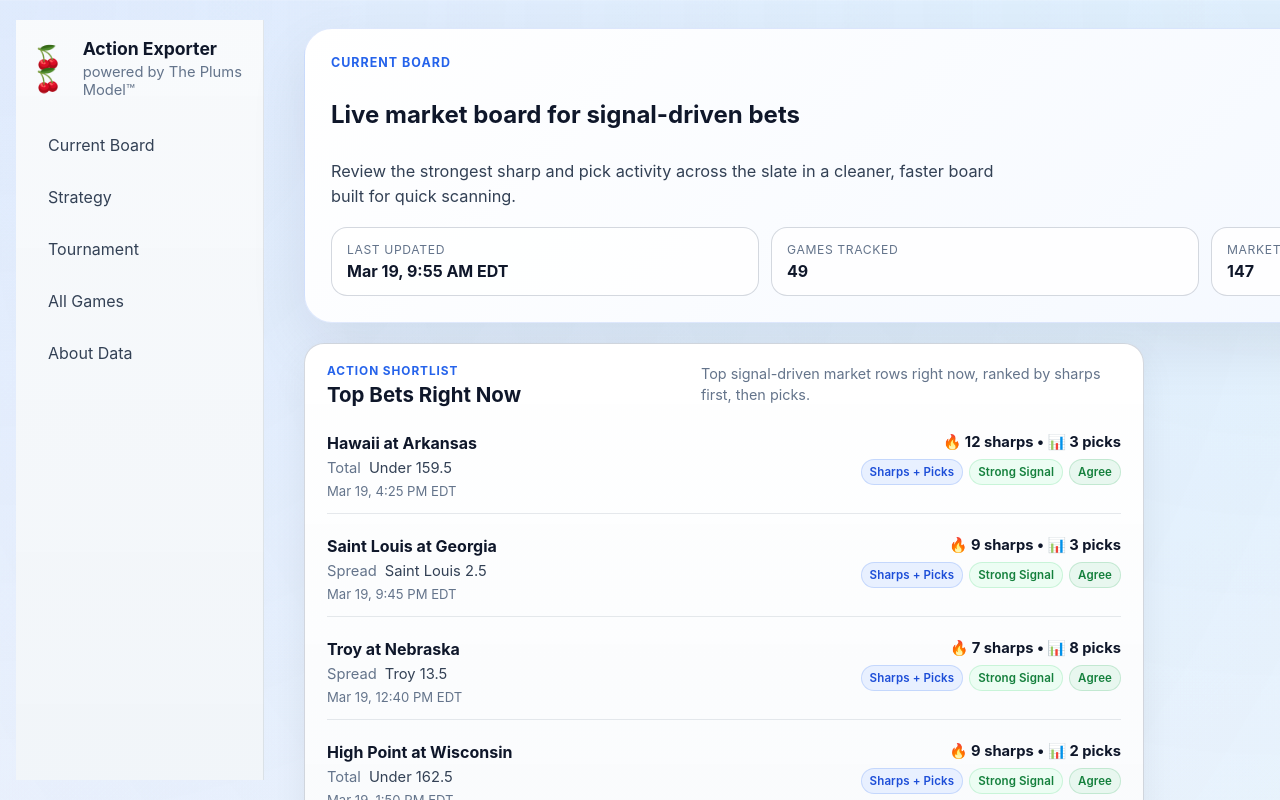
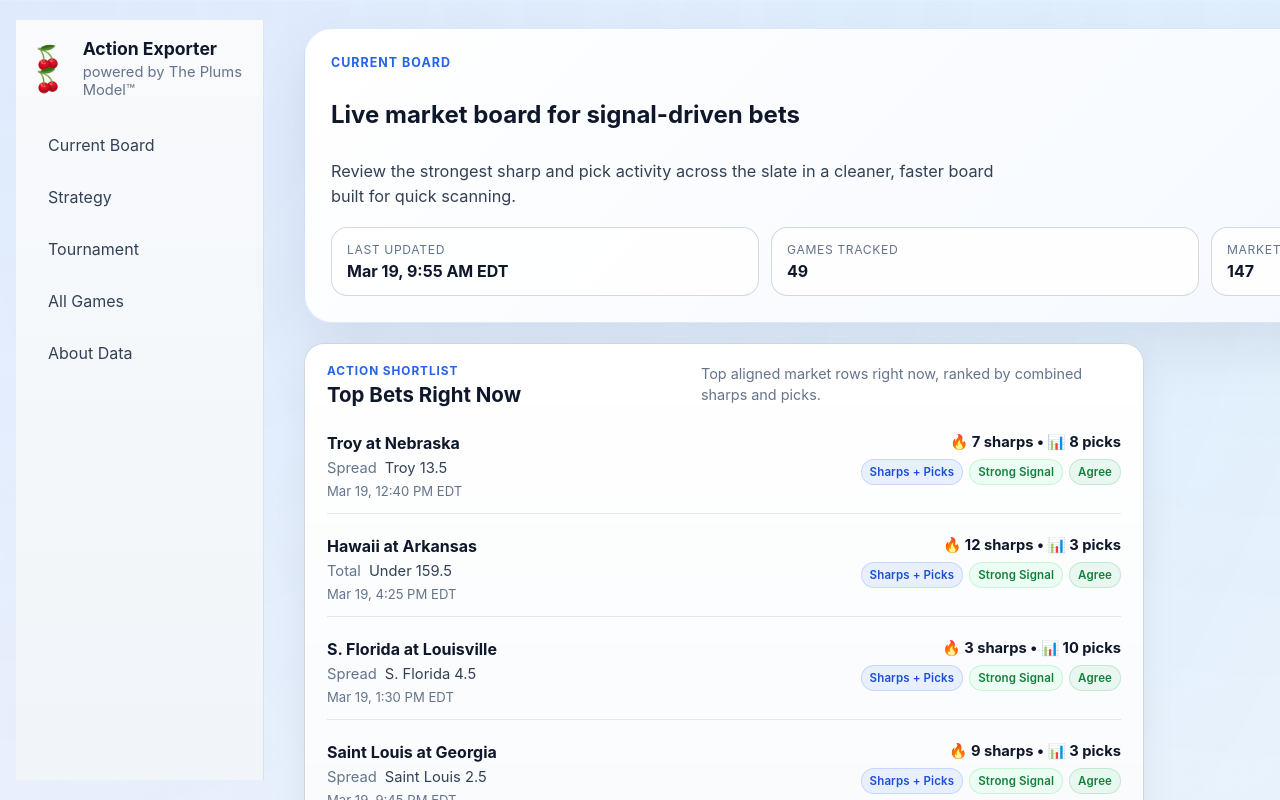
Before and after one commit to kevinheinzelman/action-exporter-view, a Next.js app: page / in a window 1280 px wide. Shown: the top 800 px of the page. Built offline with nearby package versions, Linux system fonts and the light colour scheme.

Commit message:
Manual viewer code update - 2026-03-19 09:59:33

```diff
--- a/app/page.tsx
+++ b/app/page.tsx
@@ -147,7 +147,7 @@ function getPickViewText(game: Record<string, any>, market: string, row: Record<
 }
 
 function getTopBetScore(row: Record<string, any>): number {
-  return getSharpCount(row) * 3 + getPickCount(row);
+  return getSharpCount(row) + getPickCount(row);
 }
 
 function formatLineValue(value: unknown): string {
@@ -537,7 +537,7 @@ export default function CurrentBoardPage() {
                 <h3>Top Bets Right Now</h3>
               </div>
               <p className="subtle current-board-top-bets-subtitle">
-                Top signal-driven market rows right now, ranked by sharps first, then picks.
+                Top aligned market rows right now, ranked by combined sharps and picks.
               </p>
             </div>
 
```
